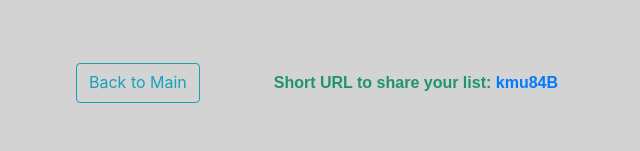
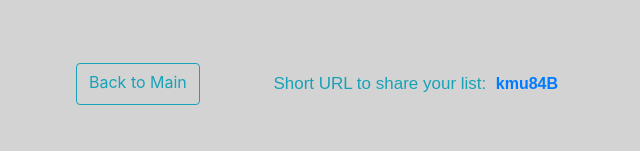
Before and after one commit to jmgtheworld/omdb, a React (Create React App) app: page /nominations in a window 1280 px wide. Shown: the part 127-278 px from the top of the page, without its empty margins (319-959 px from the left). Built offline with nearby package versions, Linux system fonts and the light colour scheme; no server answers.

Commit message:
change font color to be more in-line with other components on the page

```diff
--- a/src/application.css
+++ b/src/application.css
@@ -19,8 +19,13 @@
   font-family: sans-serif;
   font-weight: bold;
   padding: 8px;
-  color:  rgb(32, 148, 108);
+  color:  #17a2b8;
+}
 
+.share-text{
+  font-weight: normal;
+  margin-right: 5px;
+  font-size: 17px;
 }
 
 .links{
--- a/src/components/Header.js
+++ b/src/components/Header.js
@@ -14,7 +14,9 @@ export default function Header (props) {
         <div className = "links">
           <Link to = "/" className = "btn btn-outline-info  linkToMain"> Back to Main </Link>
             <span className = "share">
-              Short URL to share your list:
+              <span className = 'share-text'>
+                Short URL to share your list:
+              </span>
               <a href = "/nominations"> {generate} </a>
             </span>
 
```
